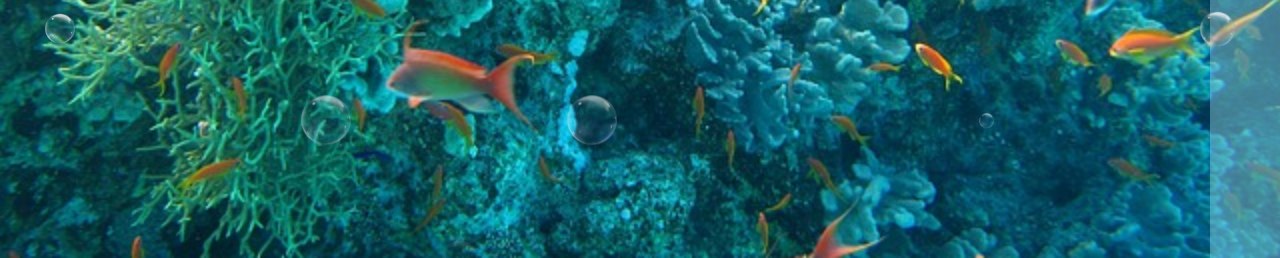
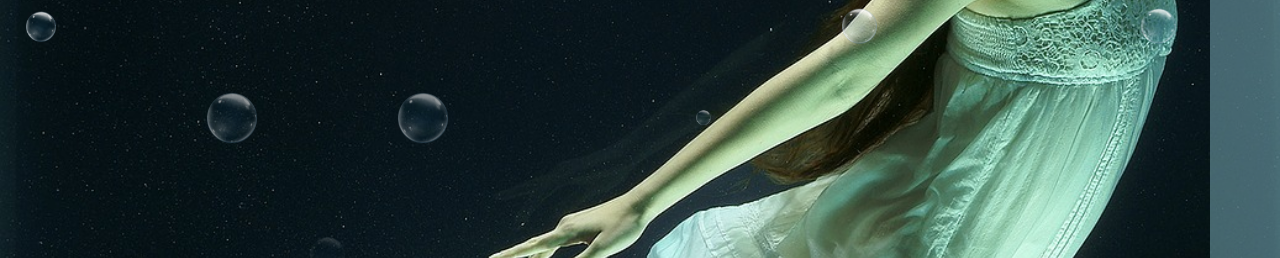
Before and after one commit to labodinho/Bubbles_Animate, a plain HTML site: page index.html in a window 1280 px wide. Shown: the part 542-800 px from the top of the page. Drawn offline with nearby package versions, Linux system fonts and the light colour scheme.

Commit message:
background image changed

```diff
--- a/index.html
+++ b/index.html
@@ -39,6 +39,10 @@
             <img src="./image/bubble2.png" alt="">
             <img src="./image/bubble2.png" alt="">
             <img src="./image/bubble2.png" alt="">
+            <img src="./image/bubble2.png" alt="">
+            <img src="./image/bubble2.png" alt="">
+            <img src="./image/bubble2.png" alt="">
+            <img src="./image/bubble2.png" alt="">
         </div>
 
     </div>
--- a/style.css
+++ b/style.css
@@ -12,8 +12,9 @@
 .bubble-body{
     width: 100%;
     height: 100vh;
-    background-image: url(./image/ocean-life-g09da7d5c6_640.jpg);
+    background-image: url(./image/underwater-2.jpg);
     background-size:cover;
+    background-position:right 10%;
     position: relative;
     overflow: hidden;
 }
@@ -189,6 +190,21 @@ span{
     width: 35px;
 }
 
+.bubbles img:nth-child(11){
+    animation-delay: 5s;
+    width: 55px;
+}
+
+.bubbles img:nth-child(13){
+    animation-delay: 2s;
+    width: 35px;
+}
+
+.bubbles img:nth-child(14){
+    animation-delay: 7s;
+    width: 25px;
+}
+
 
 
 
```
Also changed, not shown: image/ocean-life-g09da7d5c6_640.jpg (deleted), image/ocean-life.jpg, image/underwater-1.jpg (added), image/underwater-2.jpg (added).
